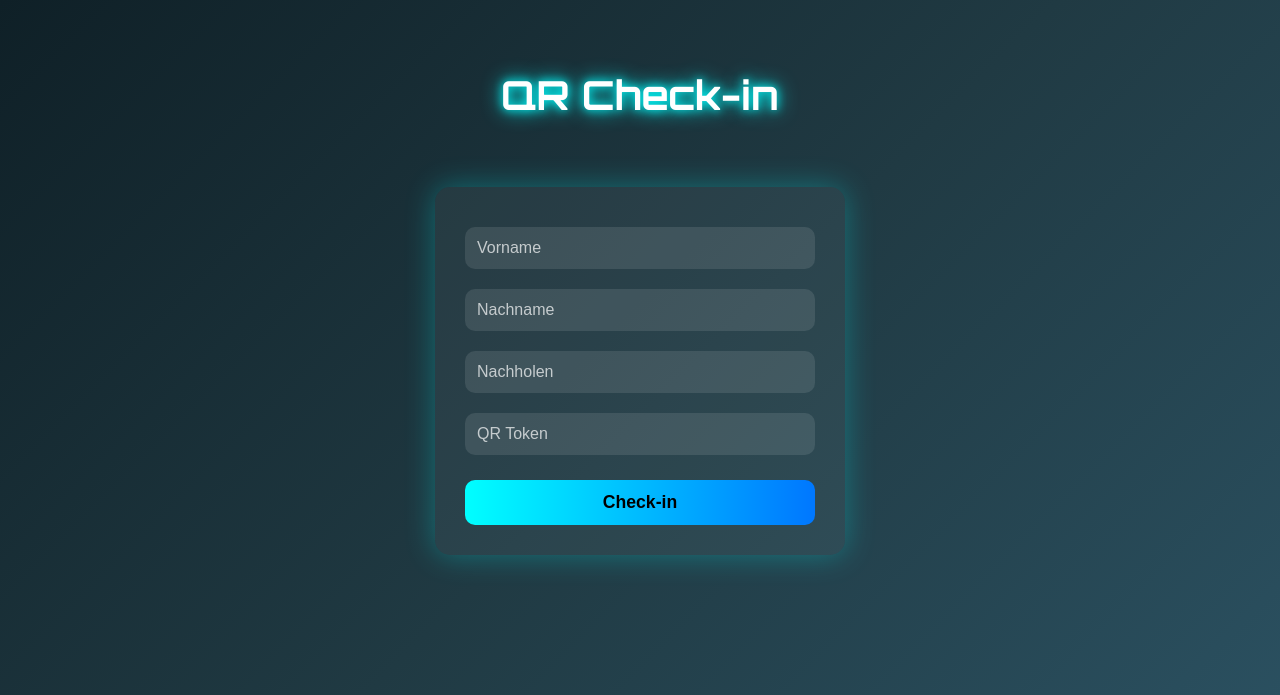
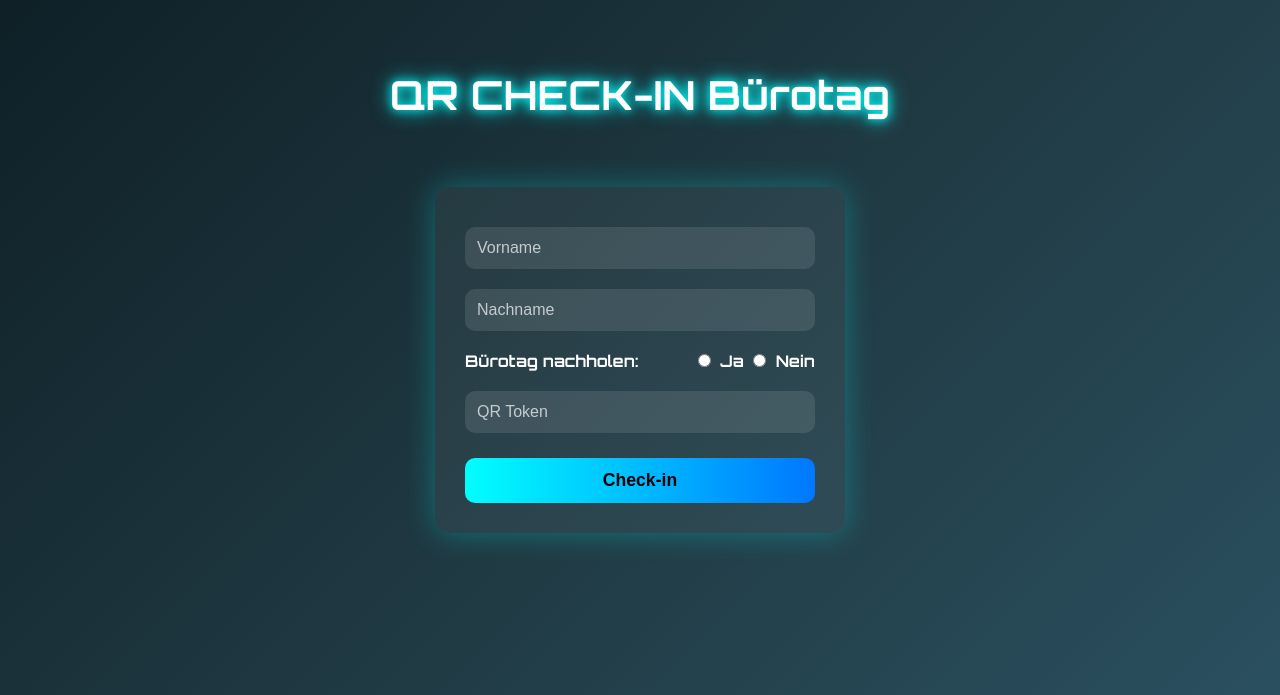
Before and after one commit to mbotru/qr-anwesenheit, a Flask app: page / in a window 1280 px wide. Shown: the top 695 px of the page. Run offline with Flask 3, Linux system fonts and the light colour scheme; parts of the project's set-up code (start-up, migrations or seed data) failed here and were passed over.

Commit message:
Update index.html

```diff
--- a/templates/index.html
+++ b/templates/index.html
@@ -3,7 +3,7 @@
 <head>
 <meta charset="UTF-8">
 <meta name="viewport" content="width=device-width, initial-scale=1.0">
-<title>QR Check-in</title>
+<title>QR CHECK-IN Bürotag</title>
 <style>
     @import url('https://fonts.googleapis.com/css2?family=Orbitron:wght@400;700&display=swap');
     body {
@@ -34,7 +34,7 @@
         box-shadow: 0 0 30px rgba(0,255,255,0.3);
         margin-top: 40px;
     }
-    input {
+    input[type="text"] {
         padding: 12px;
         margin: 10px 0;
         border: none;
@@ -44,6 +44,18 @@
         color: #fff;
     }
     input::placeholder { color: rgba(255,255,255,0.7); }
+    .radio-group {
+        display: flex;
+        justify-content: space-between;
+        margin: 10px 0;
+        color: #fff;
+    }
+    label {
+        font-weight: bold;
+    }
+    input[type="radio"] {
+        margin-right: 5px;
+    }
     button {
         padding: 12px;
         margin-top: 15px;
@@ -71,15 +83,26 @@
     @media(max-width: 400px){
         h1 { font-size: 2rem; }
         form { padding: 20px; }
+        .radio-group { flex-direction: column; gap: 10px; }
     }
 </style>
 </head>
 <body>
-    <h1>QR Check-in</h1>
+    <h1>QR CHECK-IN Bürotag</h1>
     <form id="checkinForm">
         <input type="text" name="vorname" placeholder="Vorname" required>
         <input type="text" name="nachname" placeholder="Nachname" required>
-        <input type="text" name="nachholen" placeholder="Nachholen" required>
+
+        <div class="radio-group">
+            <label>Bürotag nachholen:</label>
+            <div>
+                <input type="radio" id="nachholen_ja" name="nachholen" value="Ja" required>
+                <label for="nachholen_ja">Ja</label>
+                <input type="radio" id="nachholen_nein" name="nachholen" value="Nein" required>
+                <label for="nachholen_nein">Nein</label>
+            </div>
+        </div>
+
         <input type="text" name="token" placeholder="QR Token" required>
         <button type="submit">Check-in</button>
     </form>
```
